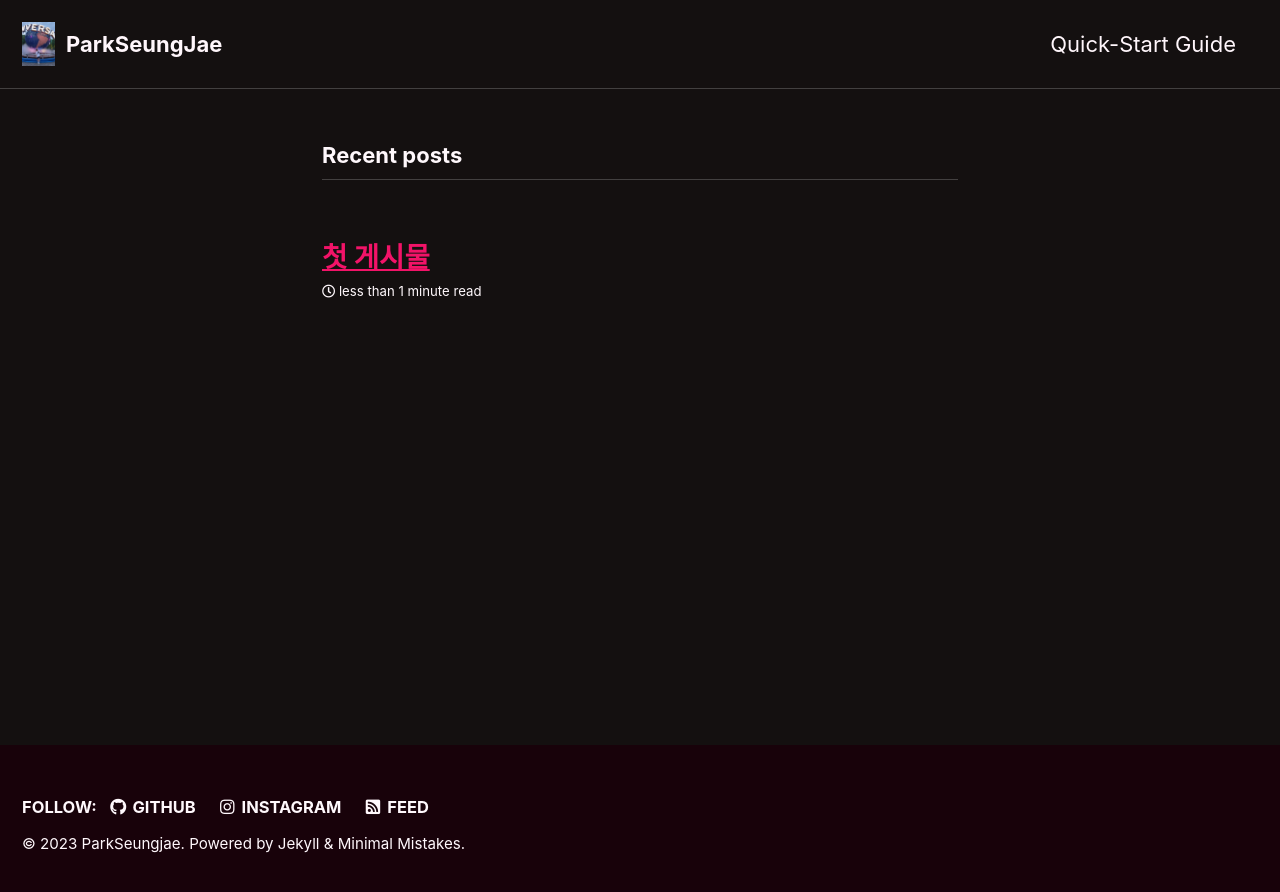
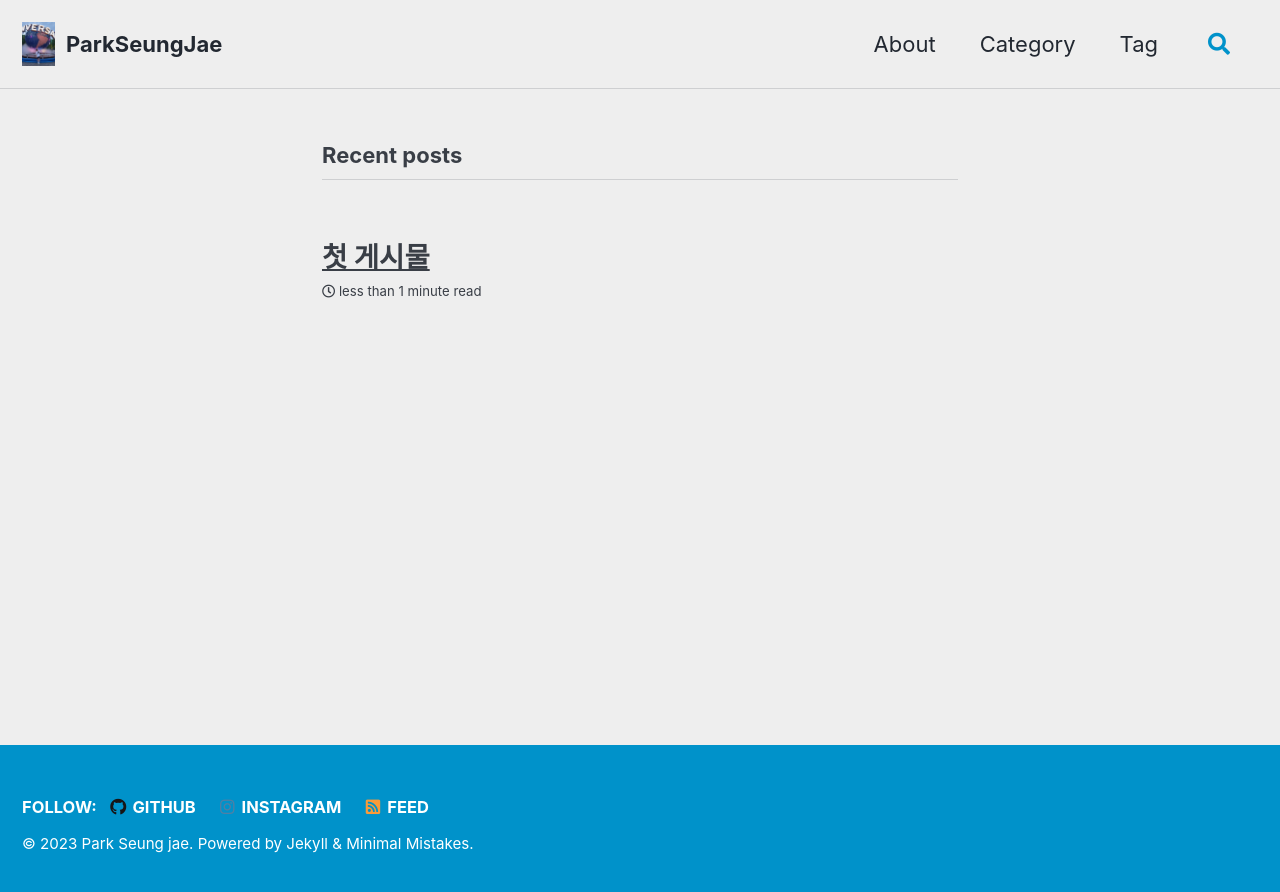
Before and after one commit to parkseungjae/parkseungjae.github.io, a Jekyll site: the page built from index.markdown, in a window 1280 px wide. Shown: the top 892 px of the page. Built offline with Jekyll 4.4.1, drawn with Linux system fonts in a browser that asks for light colours; cached includes are drawn as plain includes; the list of posts is cut into pages by our own code.

Commit message:
chaged theme

```diff
--- a/_config.yml
+++ b/_config.yml
@@ -12,16 +12,16 @@
 
 # theme                  : "minimal-mistakes-jekyll"
 # remote_theme           : "mmistakes/minimal-mistakes"
-minimal_mistakes_skin    : "neon" # "air", "aqua", "contrast", "dark", "dirt", "neon", "mint", "plum", "sunrise"
+minimal_mistakes_skin    : "air" # "air", "aqua", "contrast", "dark", "dirt", "neon", "mint", "plum", "sunrise"
 
 # Site Settings
 locale                   : "en-US"
 title                    : "ParkSeungJae"
 title_separator          : "-"
 subtitle                 : # site tagline that appears below site title in masthead
-name                     : "ParkSeungjae"
-description              : "Park's Blog."
-url                      :  "https://parkseungjae.github.io" # the base hostname & protocol for your site e.g.
+name                     : "Park Seung jae"
+description              : "First Blog."
+url                      : "https://parkseungjae.github.io" # the base hostname & protocol for your site e.g.
 baseurl                  : # the subpath of your site, e.g. "/blog"
 repository               :  "parkseungjae/parkseungjae.github.io" # GitHub username/repo-name e.g.
 teaser                   : # path of fallback teaser image, e.g. "/assets/images/500x300.png"
@@ -59,8 +59,8 @@ reCaptcha:
 atom_feed:
   path                   : # blank (default) uses feed.xml
   hide                   : # true, false (default)
-search                   : # true, false (default)
-search_full_content      : # true, false (default)
+search                   : true # true, false (default)
+search_full_content      : true # true, false (default)
 search_provider          : # lunr (default), algolia, google
 lunr:
   search_within_pages    : # true, false (default)
@@ -104,7 +104,7 @@ analytics:
 
 # Site Author
 author:
-  name             : "ParkSeungJae"
+  name             : "Park Seung Jae"
   avatar           : "/assets/images/logo.jpg"  # path of avatar image, e.g. "/assets/images/bio-photo.jpg"
   bio              : "hi."
   location         : "South Korea"
@@ -128,7 +128,6 @@ author:
     - label: "Instagram"
       icon: "fab fa-fw fa-instagram"
       url: "https://www.instagram.com/park__win/"
-
 # Site Footer
 footer:
   links:
```
Also changed, not shown: _data/navigation.yml (+8 -4 lines), _posts/2023-10-17-welcome-to-jekyll copy 2.markdown (renamed from _posts/2023-10-17-welcome-to-jekyll.markdown).
